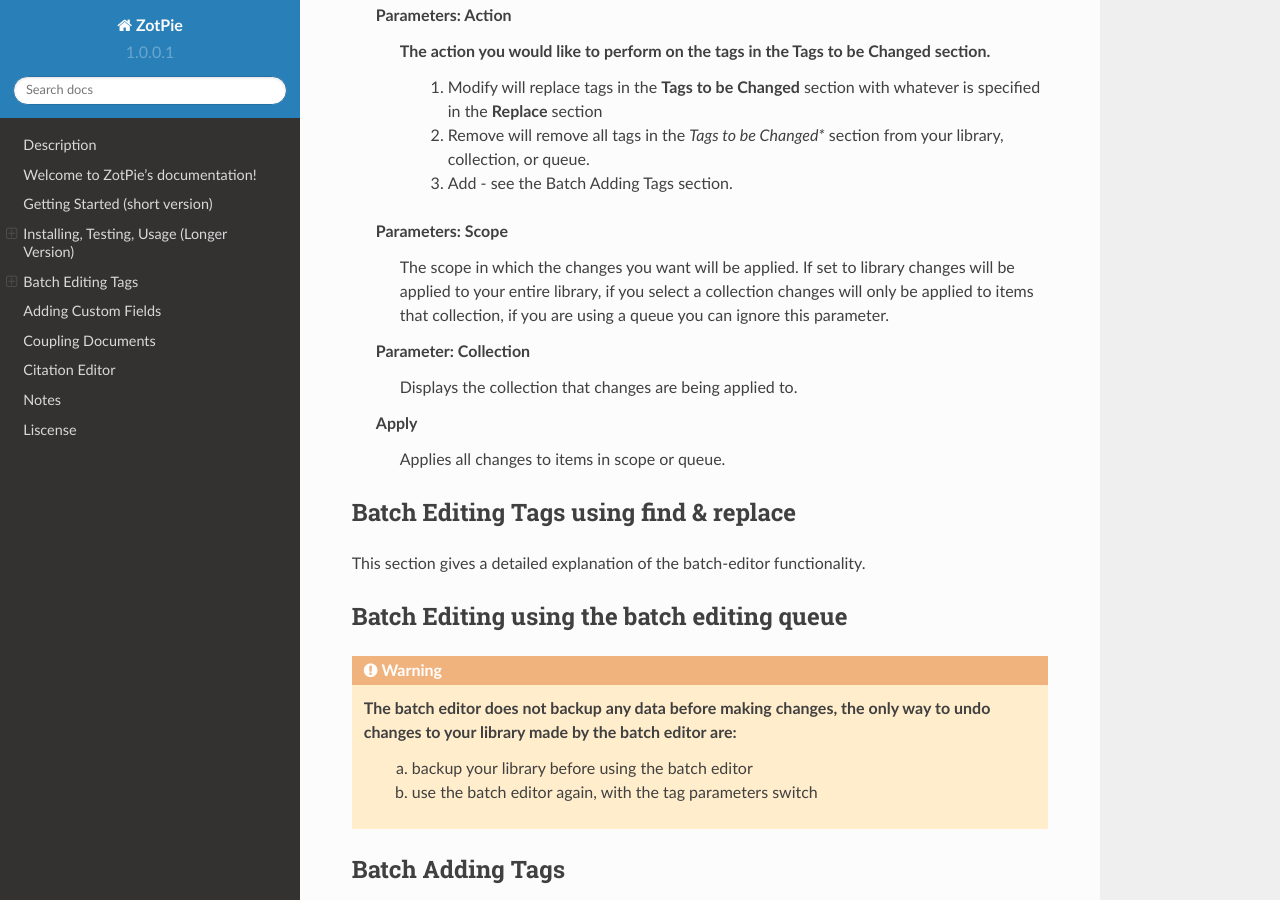
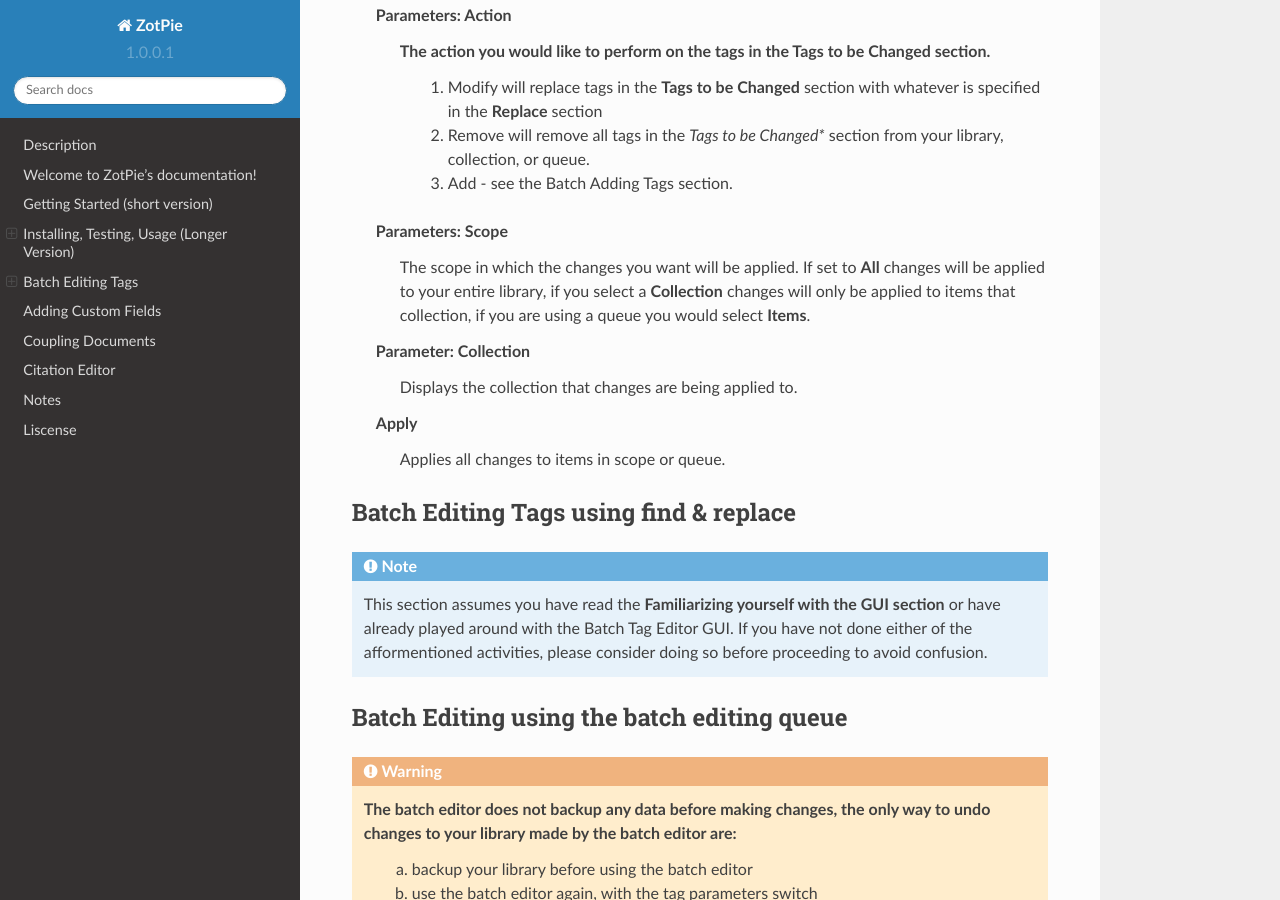
Before and after one commit to persa188/docs, a Sphinx documentation site: the page built from source/index.rst, in a window 1280 px wide and 900 px high, scrolled down 2883 px. Built offline with Sphinx 7.4.7 and the Read the Docs theme 2.0.0, drawn with Linux system fonts in a browser that asks for light colours.

Commit message:
fixed inconsistancies in bedit gui section

```diff
--- a/source/index.rst
+++ b/source/index.rst
@@ -90,7 +90,7 @@
 			#. Remove will remove all tags in the *Tags to be Changed** section from your library, collection, or queue.
 			#. Add - see the Batch Adding Tags section.
 	Parameters: Scope
-		The scope in which the changes you want will be applied. If set to library changes will be applied to your entire library, if you select a collection changes will only be applied to items that collection, if you are using a queue you can ignore this parameter.
+		The scope in which the changes you want will be applied. If set to **All** changes will be applied to your entire library, if you select a **Collection** changes will only be applied to items that collection, if you are using a queue you would select **Items**.
 
 	Parameter: Collection
 		Displays the collection that changes are being applied to.
@@ -101,7 +101,9 @@
 
 Batch Editing Tags using find & replace
 -----------------------------------------
-This section gives a detailed explanation of the batch-editor functionality.
+.. note::
+
+	This section assumes you have read the **Familiarizing yourself with the GUI section** or have already played around with the Batch Tag Editor GUI. If you have not done either of the afformentioned activities, please consider doing so before proceeding to avoid confusion.
 
 Batch Editing using the batch editing queue
 --------------------------------------------
```
Also changed, not shown: 5 other files.
